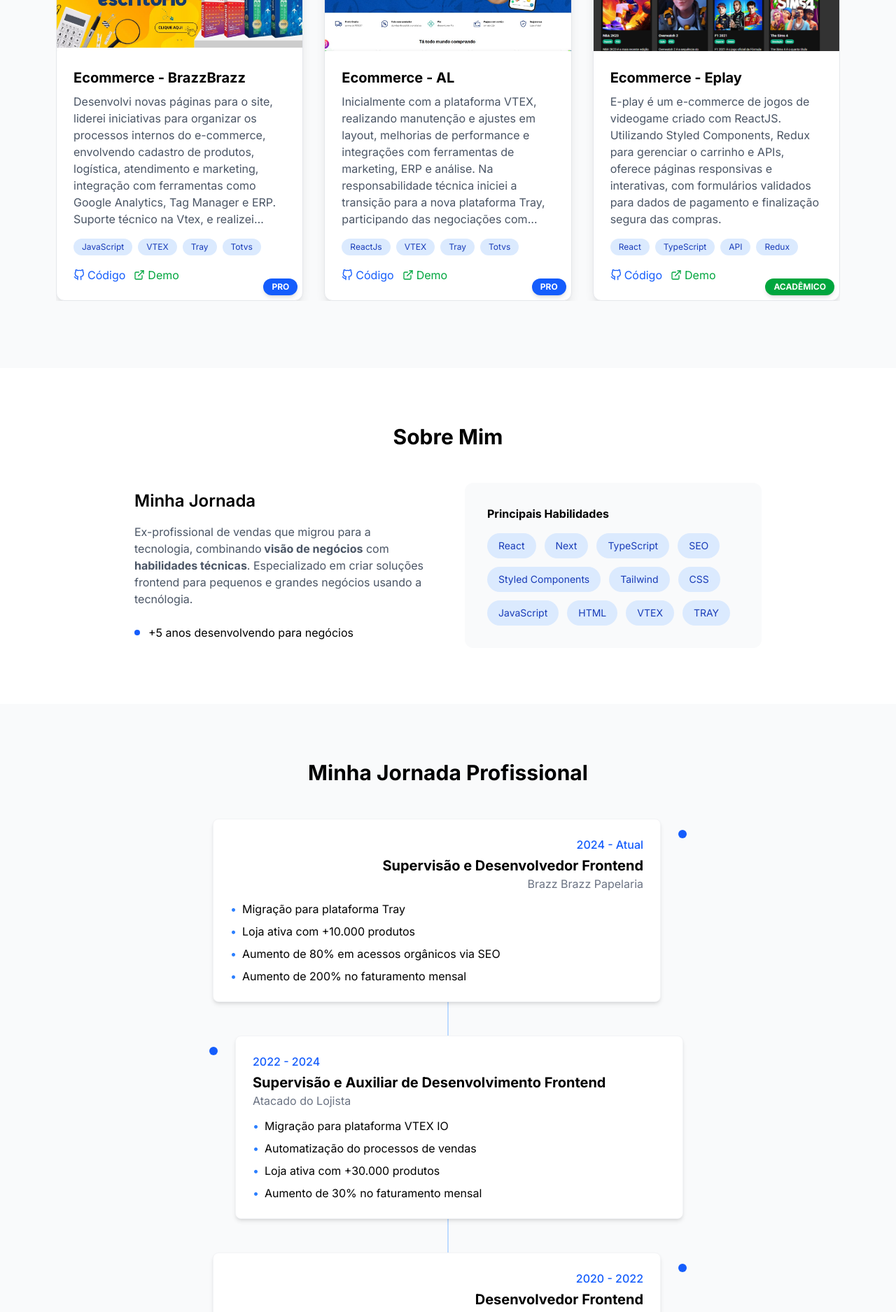
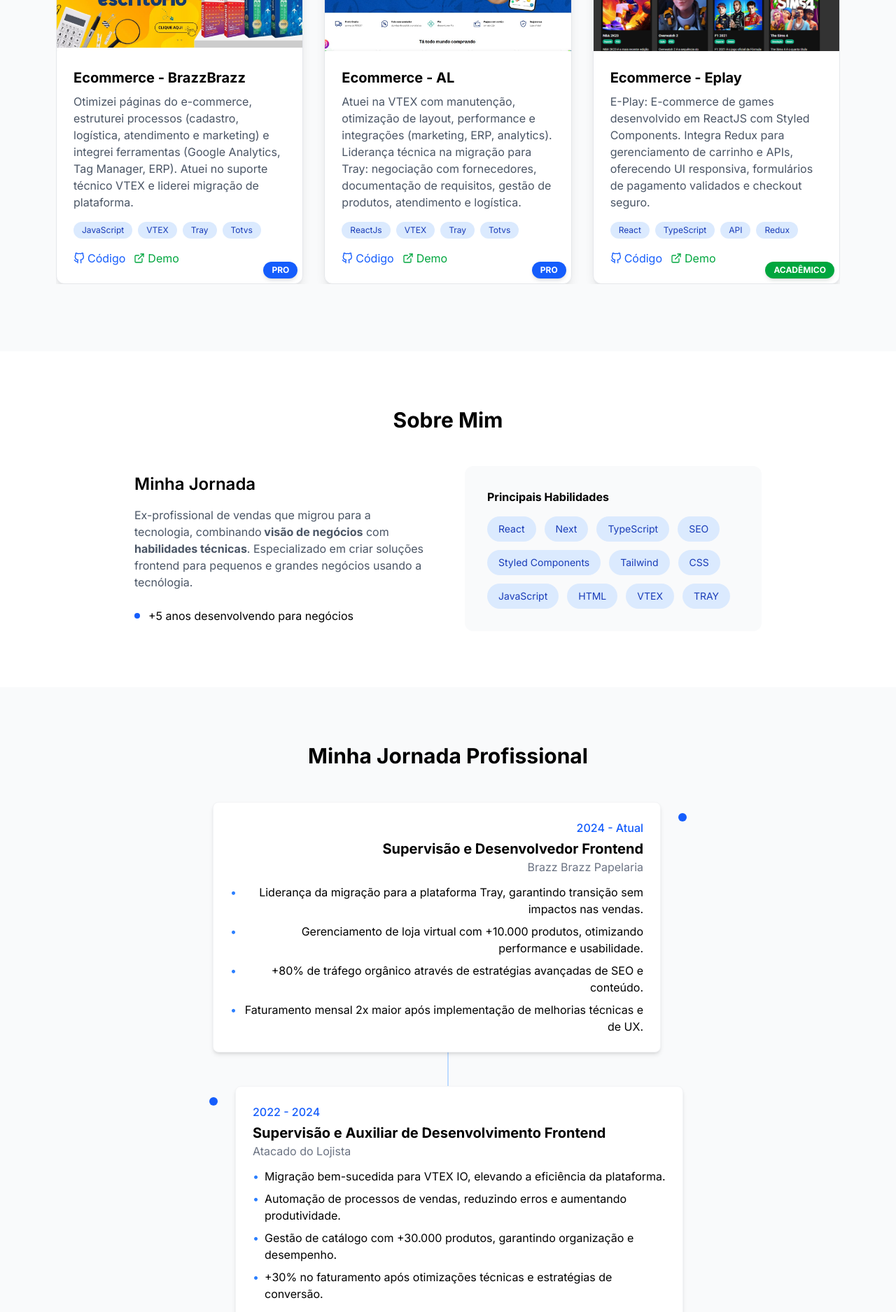
Before and after one commit to jonathandcosta/next_jonathan, a Next.js app: page / in a window 1280 px wide. Shown: the part 1100-2975 px from the top of the page at 70% size. Built offline with nearby package versions, Linux system fonts and the light colour scheme.

Commit message:
feat: improve copywrite

```diff
--- a/src/components/ExperienceTimeLine.tsx
+++ b/src/components/ExperienceTimeLine.tsx
@@ -9,10 +9,10 @@ export default function ExperienceTimeline() {
       role: "Supervisão e Desenvolvedor Frontend",
       company: "Brazz Brazz Papelaria",
       highlights: [
-        "Migração para plataforma Tray",
-        "Loja ativa com +10.000 produtos",
-        "Aumento de 80% em acessos orgânicos via SEO",
-        "Aumento de 200% no faturamento mensal",
+        "Liderança da migração para a plataforma Tray, garantindo transição sem impactos nas vendas.",
+        "Gerenciamento de loja virtual com +10.000 produtos, otimizando performance e usabilidade.",
+        "+80% de tráfego orgânico através de estratégias avançadas de SEO e conteúdo.",
+        "Faturamento mensal 2x maior após implementação de melhorias técnicas e de UX."
       ]
     },
     {
@@ -20,10 +20,10 @@ export default function ExperienceTimeline() {
       role: "Supervisão e Auxiliar de Desenvolvimento Frontend",
       company: "Atacado do Lojista",
       highlights: [
-        "Migração para plataforma VTEX IO",
-        "Automatização do processos de vendas",
-        "Loja ativa com +30.000 produtos",
-        "Aumento de 30% no faturamento mensal",
+        "Migração bem-sucedida para VTEX IO, elevando a eficiência da plataforma.",
+        "Automação de processos de vendas, reduzindo erros e aumentando produtividade.",
+        "Gestão de catálogo com +30.000 produtos, garantindo organização e desempenho.",
+        "+30% no faturamento após otimizações técnicas e estratégias de conversão.",
       ]
     },
     {
--- a/src/data/projects.ts
+++ b/src/data/projects.ts
@@ -13,7 +13,7 @@ export const projects: Project[] = [
     title: 'Ecommerce - BrazzBrazz',
     type: 'profissional',
     description:
-      'Desenvolvi novas páginas para o site, liderei iniciativas para organizar os processos internos do e-commerce, envolvendo cadastro de produtos, logística, atendimento e marketing, integração com ferramentas como Google Analytics, Tag Manager e ERP. Suporte técnico na Vtex, e realizei migração para a plataforma Tray.',
+      'Otimizei páginas do e-commerce, estruturei processos (cadastro, logística, atendimento e marketing) e integrei ferramentas (Google Analytics, Tag Manager, ERP). Atuei no suporte técnico VTEX e liderei migração de plataforma.',
     tags: ['JavaScript', 'VTEX', 'Tray', 'Totvs'],
     image: '/projetos/brazz.jpg',
     githubLink: '#',
@@ -23,7 +23,7 @@ export const projects: Project[] = [
     title: 'Ecommerce - AL',
     type: 'profissional',
     description:
-      'Inicialmente com a plataforma VTEX, realizando manutenção e ajustes em layout, melhorias de performance e integrações com ferramentas de marketing, ERP e análise. Na responsabilidade técnica iniciei a transição para a nova plataforma Tray, participando das negociações com fornecedores, documentação de requisitos, cadastro de produtos, atendimento e logística.',
+      'Atuei na VTEX com manutenção, otimização de layout, performance e integrações (marketing, ERP, analytics). Liderança técnica na migração para Tray: negociação com fornecedores, documentação de requisitos, gestão de produtos, atendimento e logística.',
     tags: ['ReactJs', 'VTEX', 'Tray', 'Totvs'],
     image: '/projetos/atacado.jpg',
     githubLink: '#',
@@ -33,7 +33,7 @@ export const projects: Project[] = [
     title: 'Ecommerce - Eplay',
     type: 'educacional',
     description:
-      'E-play é um e-commerce de jogos de videogame criado com ReactJS. Utilizando Styled Components, Redux para gerenciar o carrinho e APIs, oferece páginas responsivas e interativas, com formulários validados para dados de pagamento e finalização segura das compras.',
+      'E-Play: E-commerce de games desenvolvido em ReactJS com Styled Components. Integra Redux para gerenciamento de carrinho e APIs, oferecendo UI responsiva, formulários de pagamento validados e checkout seguro.',
     tags: ['React', 'TypeScript', 'API', 'Redux'],
     image: '/projetos/eplay.png', // Coloque a imagem em /public/
     githubLink: 'https://github.com/jonathandcosta/react_ecommerce_play',
@@ -43,7 +43,7 @@ export const projects: Project[] = [
     title: 'Social Media - Dogs',
     type: 'educacional',
     description:
-      'Dogs é uma rede social inovadora para amantes de cachorros, desenvolvida com React. O projeto permite gerenciar usuários, publicar fotos e acompanhar interações em cada postagem. Com integração de API, oferece uma experiência dinâmica e responsiva, destacando a qualidade no gerenciamento de dados e na navegação. 🐾',
+      'Dogs: Rede social para apaixonados por pets, construída em React. Oferece cadastro de usuários, postagem de fotos e interações em tempo real via API, com foco em UX e sua interface responsiva e acessível utilizando CSS Modules. 🐾',
     tags: ['React', 'API', 'SVG', 'Eslint', 'Vite'],
     image: '/projetos/dogs.jpg', // Coloque a imagem em /public/
     githubLink: 'https://github.com/jonathandcosta/react_dogs',
@@ -53,7 +53,7 @@ export const projects: Project[] = [
     title: 'Ecommerce - Sports Store',
     type: 'educacional',
     description:
-      'Este projeto é uma vitrine de loja de material esportivo desenvolvida em ReactJS, utilizando TypeScript para garantir a tipagem estática e a robustez do código. A aplicação emprega Redux para uma gestão eficiente dos itens no carrinho de compras, proporcionando uma experiência de usuário otimizada e um fluxo de dados previsível.',
+      'SportStore: Vitrine de e-commerce esportivo em ReactJS + TypeScript, com Redux para gestão de estado do carrinho. Combina tipagem estática para código robusto e UX fluido, garantindo performance e previsibilidade no fluxo de dados.',
     tags: ['React', 'Redux', 'TypeScript'],
     image: '/projetos/sports.jpg',
     githubLink: 'https://github.com/jonathandcosta/react_sports_redux',
@@ -63,7 +63,7 @@ export const projects: Project[] = [
     title: 'Profile - Jonathan Costa',
     type: 'educacional',
     description:
-      'Este projeto, desenvolvido em ReactJS com Styled Components, explora o conceito de personalização através da utilização de props para modificar o tema (cor) da página. O objetivo principal foi criar uma vitrine interativa e visualmente atraente dos meus projetos, demonstrando minha habilidade no consumo da API do github.',
+      'PortfolioHub: Vitrine dinâmica em ReactJS + Styled Components, com temas customizáveis via props. Consome a API do GitHub para exibir projetos de forma interativa, destacando habilidades em frontend e integração de dados.',
     tags: ['React', 'VTEX', 'TypeScript'],
     image: '/projetos/github.jpg', // Coloque a imagem em /public/
     githubLink: 'https://github.com/jonathandcosta/react_github',
@@ -73,7 +73,7 @@ export const projects: Project[] = [
     title: 'E-menu - Delivery',
     type: 'educacional',
     description:
-      'E-menu é um sistema pensado para delivery de hamburguerias, permitindo montar pedidos e enviá-los diretamente via WhatsApp com detalhes e endereço. Desenvolvido em HTML, CSS e JavaScript, possui páginas interativas e um layout responsivo, facilitando a interação do cliente com a loja.',
+      'E-Menu: Plataforma de pedidos para hamburguerias em HTML/CSS/JS. Permite montar combos e enviar pedidos automáticos via WhatsApp (com detalhes + endereço). Interface responsiva e intuitiva, otimizando conversões em delivery.',
     tags: ['HTML', 'Bootstrap', 'CSS', 'JavaScript'],
     image: '/projetos/menu.png',
     githubLink: '#',
@@ -83,7 +83,7 @@ export const projects: Project[] = [
     title: 'Bikcraft - Loja de Bicicletas',
     type: 'educacional',
     description:
-      'Bikcraft é um projeto que simula uma loja online de bicicletas de alto padrão. Desenvolvido com HTML, CSS e JavaScript, o site oferece páginas interativas e um design responsivo, adaptando-se a diferentes dispositivos. O resultado é uma experiência de usuário sofisticada e funcional, ideal para apresentar produtos de alta qualidade.',
+      'Bikcraft: E-commerce premium de bicicletas em HTML/CSS/JS. Design responsivo e interações fluidas, criando uma experiência de usuário sofisticada para produtos de alto padrão. O resultado é uma experiência de usuário sofisticada e funcional.',
     tags: ['JavaScript', 'CSS', 'Flexbox', 'Grid'],
     image: '/projetos/bikcraft.png',
     githubLink: 'https://github.com/jonathandcosta/bikcraft-final',
@@ -93,7 +93,7 @@ export const projects: Project[] = [
     title: 'Infojobs - Busca de Trabalho',
     type: 'educacional',
     description:
-      'Criei esta página de busca de trabalho utilizando ReactJS e Styled Components, com uma abordagem de CSS-in-JS. Essa combinação permitiu um desenvolvimento mais ágil e componentizado, resultando em uma interface moderna e responsiva, otimizada para a experiência do usuário na busca por oportunidades.',
+      'Infojobs: Plataforma de busca de vagas em ReactJS + Styled Components (CSS-in-JS). Arquitetura componentizada para desenvolvimento ágil, entregando UI moderna, responsiva e otimizada para candidatos.',
     tags: ['React', 'Styled Components', 'TypeScript'],
     image: '/projetos/jobs.jpg',
     githubLink: 'https://github.com/jonathandcosta/ReactJS_base_css_in_js',
```
